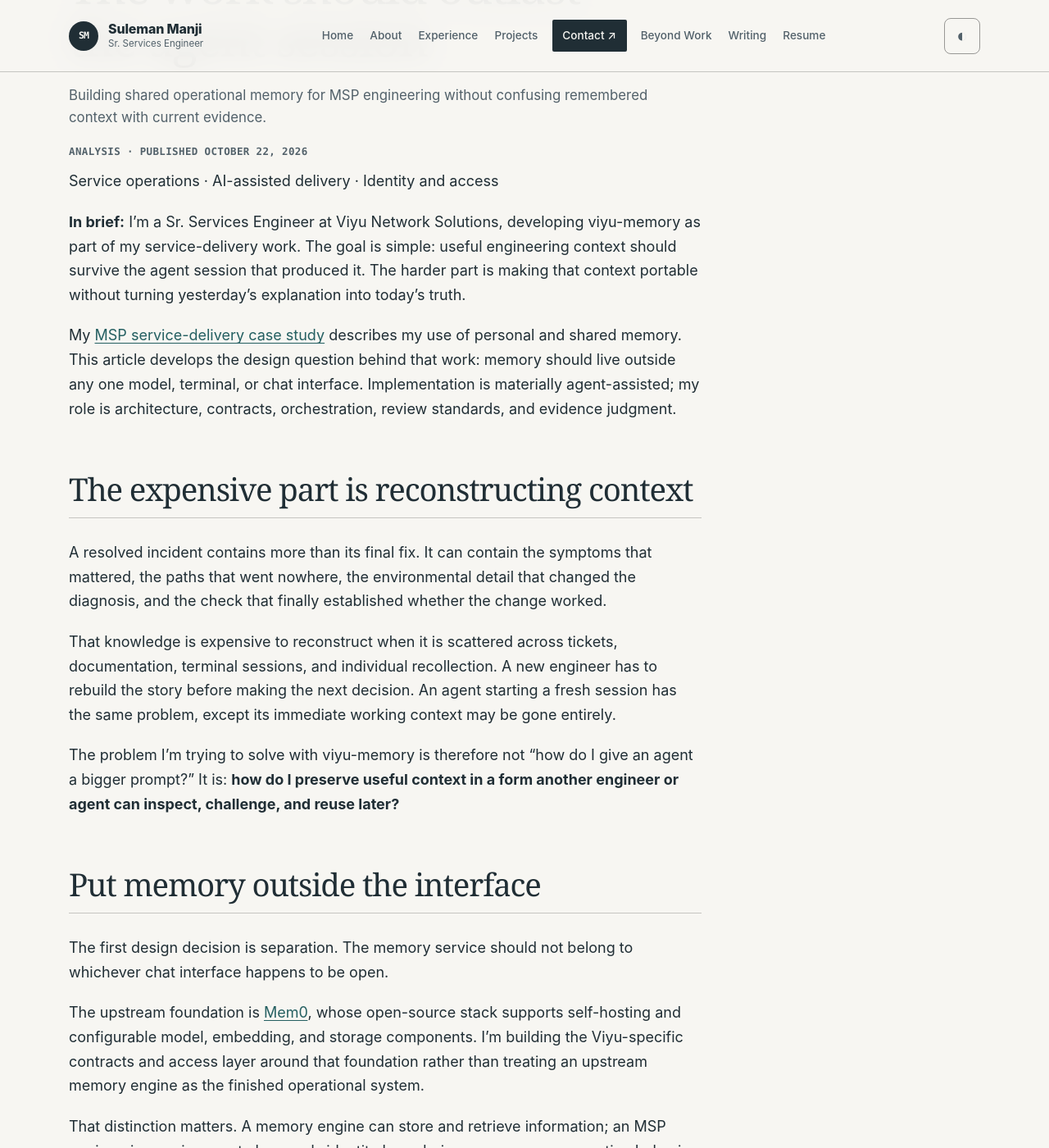
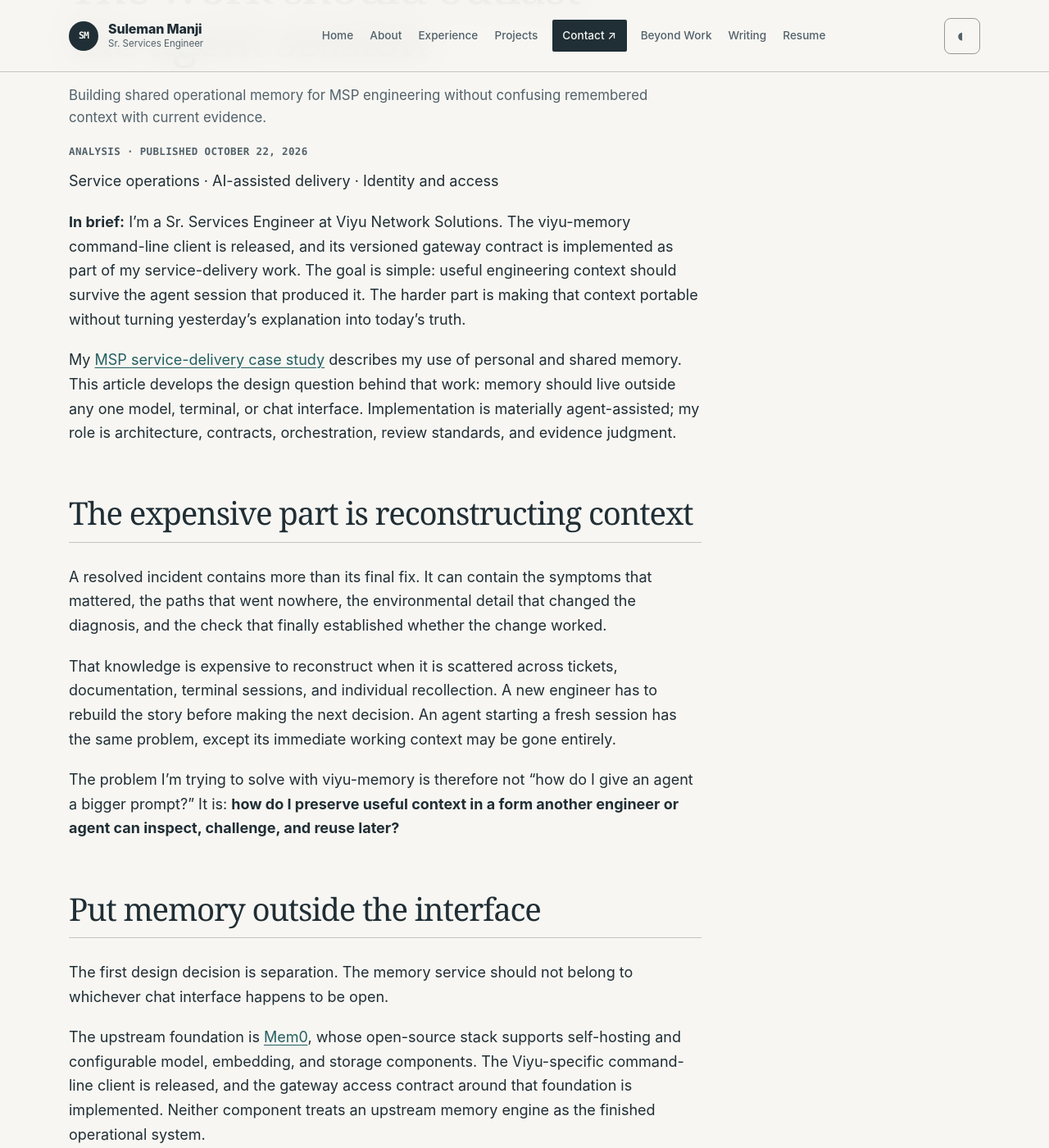
Before and after one commit to ssmanji89/sulemanji-port, a Jekyll site: the page built from notes/viyu-memory.md, in a window 1280 px wide and 1400 px high, scrolled down 233 px. Shown: the whole window at 82% size. Built offline with Jekyll 4.4.1, drawn with Linux system fonts in a browser that asks for light colours; some of the changed text lies outside the part shown.

Commit message:
docs: publish viyu-memory

```diff
--- a/notes/viyu-memory.md
+++ b/notes/viyu-memory.md
@@ -15,7 +15,7 @@ topics:
 reader: msp-engineer
 ---
 
-**In brief:** I’m a Sr. Services Engineer at Viyu Network Solutions, developing viyu-memory as part of my service-delivery work. The goal is simple: useful engineering context should survive the agent session that produced it. The harder part is making that context portable without turning yesterday’s explanation into today’s truth.
+**In brief:** I’m a Sr. Services Engineer at Viyu Network Solutions. The viyu-memory command-line client is released, and its versioned gateway contract is implemented as part of my service-delivery work. The goal is simple: useful engineering context should survive the agent session that produced it. The harder part is making that context portable without turning yesterday’s explanation into today’s truth.
 
 My [MSP service-delivery case study](/case-studies/agentic-msp-delivery) describes my use of personal and shared memory. This article develops the design question behind that work: memory should live outside any one model, terminal, or chat interface. Implementation is materially agent-assisted; my role is architecture, contracts, orchestration, review standards, and evidence judgment.
 
@@ -31,7 +31,7 @@ The problem I’m trying to solve with viyu-memory is therefore not “how do I
 
 The first design decision is separation. The memory service should not belong to whichever chat interface happens to be open.
 
-The upstream foundation is [Mem0](https://docs.mem0.ai/open-source/overview), whose open-source stack supports self-hosting and configurable model, embedding, and storage components. I’m building the Viyu-specific contracts and access layer around that foundation rather than treating an upstream memory engine as the finished operational system.
+The upstream foundation is [Mem0](https://docs.mem0.ai/open-source/overview), whose open-source stack supports self-hosting and configurable model, embedding, and storage components. The Viyu-specific command-line client is released, and the gateway access contract around that foundation is implemented. Neither component treats an upstream memory engine as the finished operational system.
 
 That distinction matters. A memory engine can store and retrieve information; an MSP engineering environment also needs identity boundaries, provenance, correction behavior, audit decisions, and a way to distinguish remembered context from live evidence.
 
@@ -41,7 +41,7 @@ The October 14, 2026 client release describes setup paths for Claude Code, Codex
 
 Shared memory becomes a security problem as soon as more than one person can use it.
 
-The access model I’m using binds memory ownership to the authenticated caller rather than trusting a user identifier supplied by an agent request. Personal work memory and shared team knowledge are separate scopes, and retrieved results keep that distinction visible.
+The implemented gateway access model binds memory ownership to the authenticated caller rather than trusting a user identifier supplied by an agent request. Personal work memory and shared team knowledge are separate scopes, and retrieved results keep that distinction visible.
 
 The gateway contract includes Authentik-backed OAuth/OIDC for interactive authentication. That describes the supported access model, not a fresh audit of the deployed authentication path. [Authentik’s OAuth2/OIDC provider](https://docs.goauthentik.io/add-secure-apps/providers/oauth2/) supports authorization-code flows, PKCE, token validation, discovery, and related identity controls. On the MCP side, the protocol’s [authorization model](https://modelcontextprotocol.io/specification/2026-07-28/basic/authorization) treats a protected HTTP MCP server as an OAuth resource server rather than as the authority that invents user identity for itself.
 
@@ -97,7 +97,7 @@ Mem0’s current [add-memory documentation](https://docs.mem0.ai/core-concepts/m
 
 That can be useful, but it also means an innocent-looking “remember this” operation can have much wider effects than its name suggests.
 
-One of the contracts I’ve been working toward is deliberately narrower: adding context and reconciling existing context are different operations with different consequences. The same principle applies to corrections. A corrected record should not silently erase the fact that earlier guidance existed; the system needs a way to make supersession visible enough that a later retrieval does not present stale guidance as current truth.
+The implemented MCP mutation contract is deliberately narrower: adding context and reconciling existing context are different operations with different consequences. The same principle applies to corrections. A corrected record should not silently erase the fact that earlier guidance existed; the system needs a way to make supersession visible enough that a later retrieval does not present stale guidance as current truth.
 
 The tradeoff is explicit correction work in exchange for a smaller mutation boundary. That boundary is easier to review than an operation whose name hides updates or deletes.
 
```
